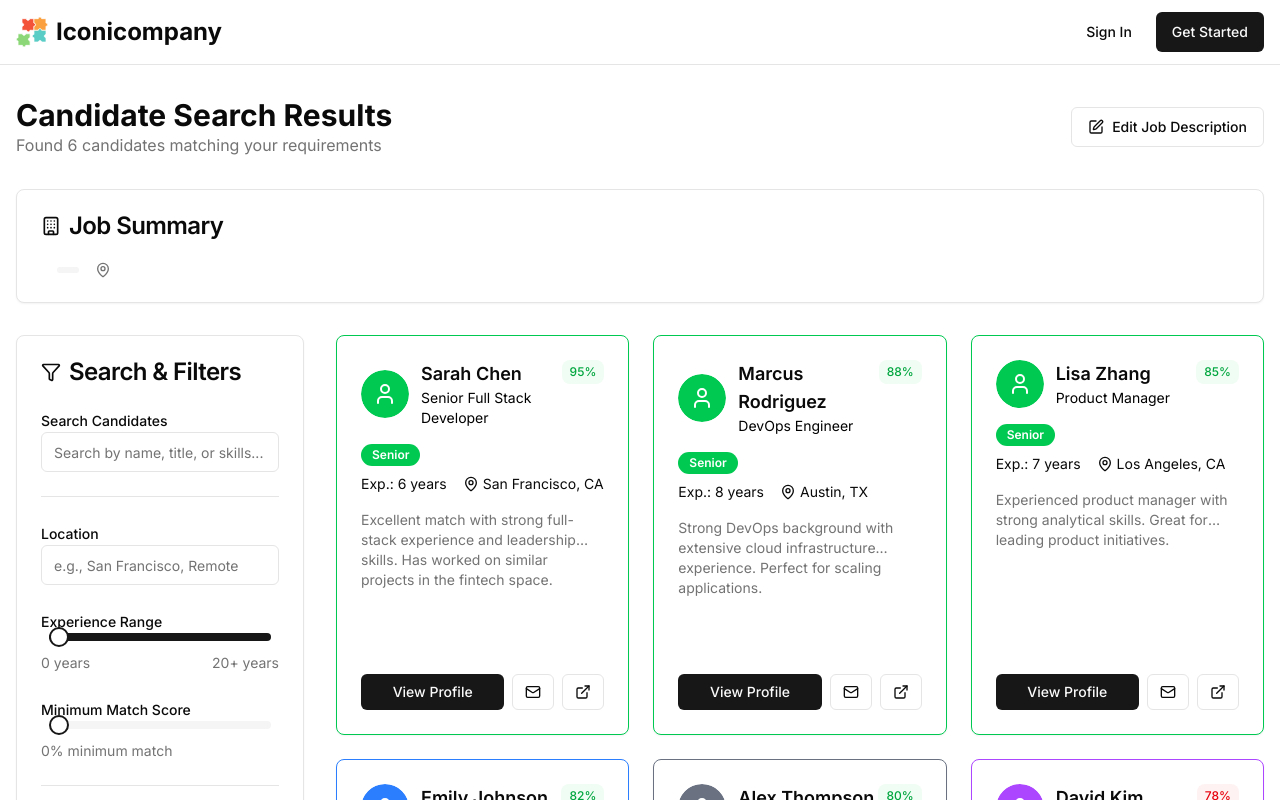
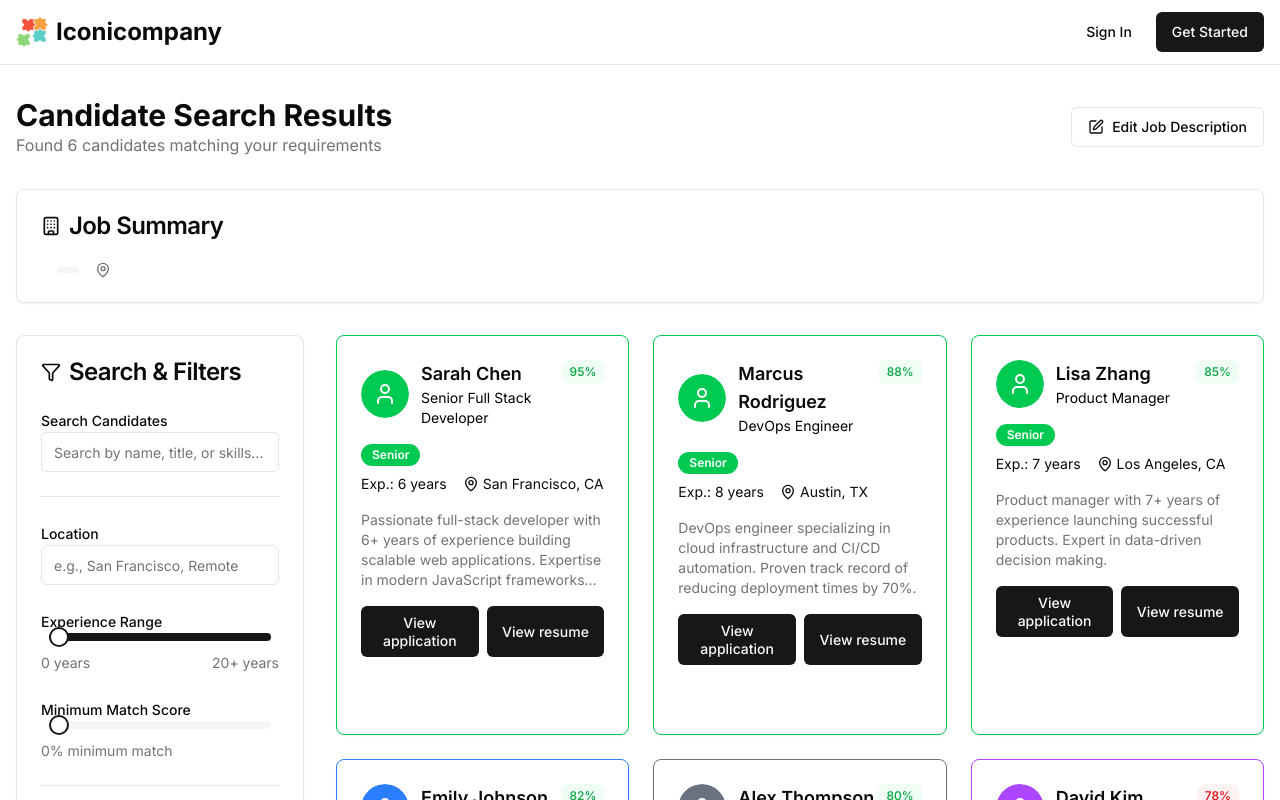
Before and after one commit to ivan-14-trifonov/rep2, a Next.js app: page /en/candidates in a window 1280 px wide. Shown: the top 800 px of the page. Built offline with nearby package versions, Linux system fonts and the light colour scheme.

Commit message:
Style: Layout Changes, Part 2

```diff
--- a/src/app/[lang]/dictionaries/en.ts
+++ b/src/app/[lang]/dictionaries/en.ts
@@ -75,7 +75,8 @@ const dictionary: Dictionary = {
     years: 'years',
     candidate: 'Candidate',
     more: 'more',
-    viewProfile: 'View Profile',
+    viewProfile: 'View application',
+    viewResume: 'View resume',
   },
   specialistGrid: {
     noCandidatesFound: 'No candidates found',
--- a/src/app/[lang]/dictionaries/ru.ts
+++ b/src/app/[lang]/dictionaries/ru.ts
@@ -75,7 +75,8 @@ const dictionary: Dictionary = {
     years: 'лет',
     candidate: 'Кандидат',
     more: 'еще',
-    viewProfile: 'Смотреть профиль',
+    viewProfile: 'Смотреть отклик',
+    viewResume: 'Смотреть резюме',
   },
   specialistGrid: {
     noCandidatesFound: 'Кандидаты не найдены',
--- a/src/entities/specialist/SpecialistCard/ui/SpecialistCard.tsx
+++ b/src/entities/specialist/SpecialistCard/ui/SpecialistCard.tsx
@@ -71,8 +71,8 @@ export function SpecialistCard({ candidate, footer }: SpecialistCardProps) {
         </div>
 
 
-        {/* Match Description */}
-        <p className="text-sm text-muted-foreground mb-4 line-clamp-2 grow">{candidate.matchDescription}</p>
+        {/* Summary */}
+        <p className="text-sm text-muted-foreground mb-4 line-clamp-4 break-words">{candidate.summary}</p>
 
         {/* Actions */}
         {footer && footer}
--- a/src/features/specialist/SpecialistLinkActions.tsx
+++ b/src/features/specialist/SpecialistLinkActions.tsx
@@ -23,19 +23,12 @@ export function SpecialistLinkActions({ candidate }: SpecialistLinkActionsProps)
   };
 
   return (
-    <div className="flex space-x-2">
-      <Button onClick={handleViewProfile} className="flex-1" size="sm">
-        {t('candidateCard.viewProfile')}
+    <div className="flex flex-col sm:flex-row gap-2 w-full">
+      <Button onClick={handleViewProfile} className="flex-1 min-w-0 h-auto px-3 py-2" size="sm">
+        <span className="text-center leading-tight whitespace-normal">{t('candidateCard.viewProfile')}</span>
       </Button>
-      <Button variant="outline" size="sm" asChild>
-        <a href={`mailto:${candidate.email}`}>
-          <Mail className="h-4 w-4" />
-        </a>
-      </Button>
-      <Button variant="outline" size="sm" asChild>
-        <a href={candidate.linkedin} target="_blank" rel="noopener noreferrer">
-          <ExternalLink className="h-4 w-4" />
-        </a>
+      <Button className="flex-1 min-w-0 h-auto px-3 py-2" size="sm" onClick={() => {}}>
+        <span className="text-center leading-tight whitespace-normal">{t('candidateCard.viewResume')}</span>
       </Button>
     </div>
   );
```
